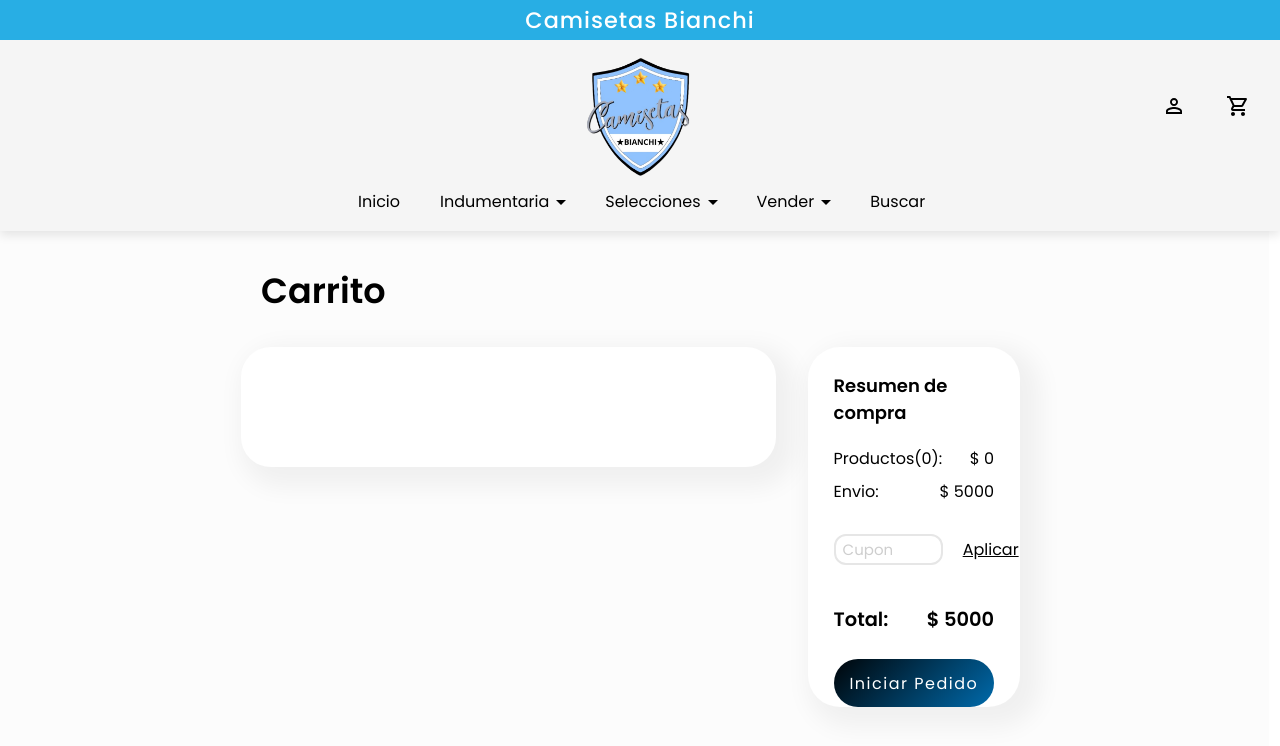
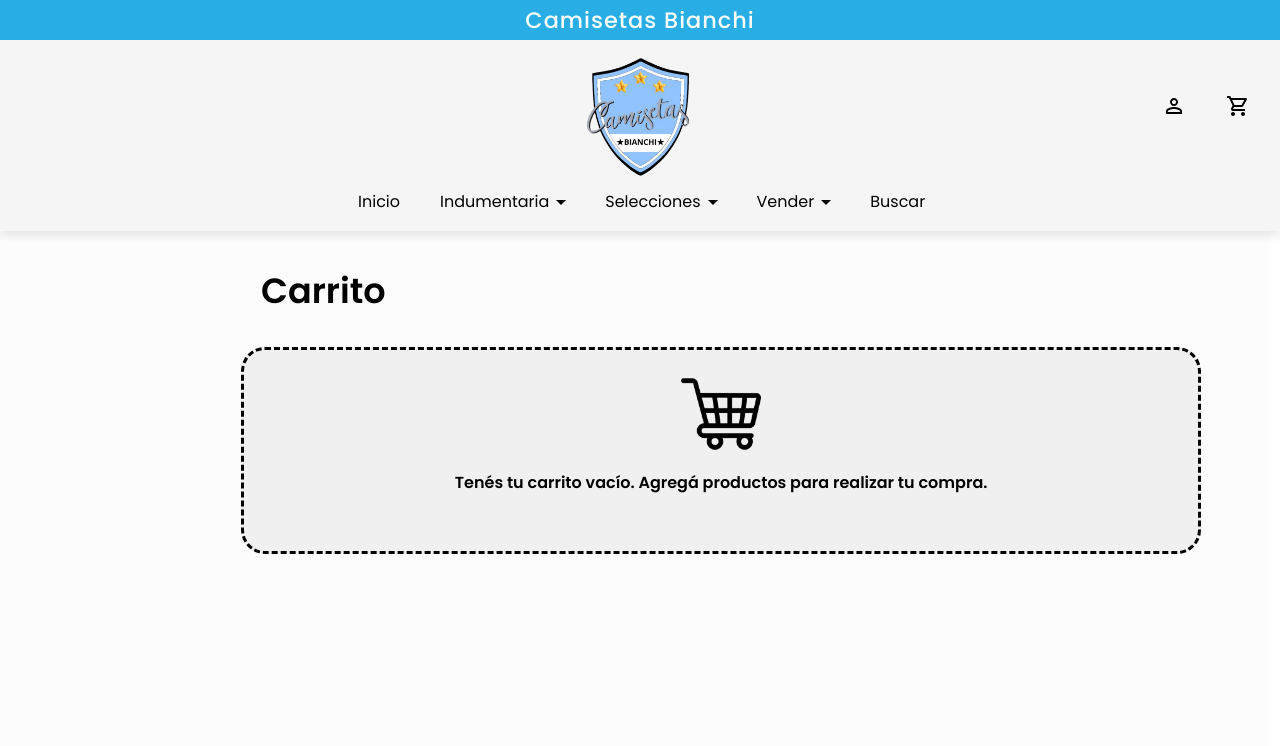
Before and after one commit to joacoss10/ApiECommerce, a React (Vite) app in the folder FrontEnd/: page /cart in a window 1280 px wide. Shown: the top 746 px of the page. Built offline with nearby package versions, Linux system fonts and the light colour scheme.

Commit message:
Agregué una vista para el carrito vacio

```diff
--- /dev/null
+++ b/FrontEnd/src/Styles/CarritoVacio.css
@@ -0,0 +1,28 @@
+.Contenedor-CarritoVacio {
+    border-radius: 1.5em;
+    background-color: #f0f0f0;
+    border-style: dashed;
+    width: 60em;
+    padding: 3.5em 2.3em;
+}
+
+
+.Foto-Carrito img {
+    margin: auto;
+    height: 5em;
+    width: 5em;
+    display: flex;
+    justify-content: center;
+    align-items: center;
+    margin-top: -2em;
+    margin-bottom: 1em;
+
+}
+
+.Descripcion h3 {
+    font-size: 1em;
+    font-weight: 600;
+    display: flex;
+    justify-content: center;
+    align-items: center;
+}
--- /dev/null
+++ b/FrontEnd/src/components/CarritoVacio.jsx
@@ -0,0 +1,17 @@
+import React from "react";
+import '../styles/CarritoVacio.css'
+import logoCarrito from '../assets/carrito-de-compras.png'
+
+const CarritoVacio = () => {
+    return (
+        <main className="Contenedor-CarritoVacio">
+            <div className="Foto-Carrito">
+                <img src={logoCarrito} alt="carrito" />
+            </div>
+            <div className="Descripcion">
+                <h3>Tenés tu carrito vacío. Agregá productos para realizar tu compra.</h3>
+            </div>
+        </main>
+    )
+}
+export default CarritoVacio
--- a/FrontEnd/src/components/Vender.jsx
+++ b/FrontEnd/src/components/Vender.jsx
@@ -7,7 +7,7 @@
         <main className="Contenedor-vender">
             <form className="Formulario">
                 <label for='Titulo' id='TituloLabel'><b>Título</b></label>
-                <input type="text" id='Titulo' placeholder="Escriba el título" required></input>
+                <input type="text" id='Titulo' placeholder="Escriba el título" maxLength={20} required></input>
                 <label for='Descripcion' id='DescripcionLabel'><b>Descripción</b></label>
                 <div className="description">
                     <textarea type="text" id='Descripcion' placeholder="Describa su producto" required></textarea>
--- a/FrontEnd/src/pages/CartPage.jsx
+++ b/FrontEnd/src/pages/CartPage.jsx
@@ -12,6 +12,7 @@
 import CachedIcon from '@mui/icons-material/Cached';
 import ClearIcon from '@mui/icons-material/Clear';
 import { useNavigate } from 'react-router-dom';
+import CarritoVacio from '../components/CarritoVacio'
 
 
 function CartPage() {
@@ -98,6 +99,7 @@
 
 
                 <div className="cart-content">
+                    {cartItems.length > 0 ? (
                         <div className="cart-items">
                             {cartItems.map((item, index) => (
                                 <div className="item" key={index}>
@@ -120,19 +122,20 @@
                                         </div>
                                     </div>
                                     <h4 className='item-price'>$ {item.precio * item.cantidad}</h4>
-
                                 </div>
                             ))}
-                        {false && cartItems.length > 0 && <button className='clear' onClick={clearCart}>Limpiar</button>}
+                            <button className='clear' onClick={clearCart}>Limpiar</button>
+                        </div>
+                    ) : (
+                        <div className="cart-empty">
+                            <nav />
+                            <CarritoVacio></CarritoVacio>
+                        </div>
+                    )}
 
-                    </div>
-
-
-
-
+                    {cartItems.length > 0 && (
                         <div className="cart-info">
                             <h4>Resumen de compra</h4>
-
                             <div className="productos">
                                 <span>Productos({getCantidadItems()}): </span>
                                 <span>$ {getTotal()}</span>
@@ -148,7 +151,6 @@
                                 <div className="cupon-btn">
                                     <button onClick={handleCuponClick}>Aplicar</button>
                                 </div>
-
                             </div>
                             <div className="cart-total">
                                 <span className='cart-price'>Total: </span>
@@ -163,11 +165,10 @@
                                 <button onClick={handleCheckOutClick}>Iniciar Pedido</button>
                             </div>
                         </div>
+                    )}
+                </div>
 
 
-
-
-                </div>
 
 
             </div>
--- a/FrontEnd/src/pages/SellerPage.jsx
+++ b/FrontEnd/src/pages/SellerPage.jsx
@@ -21,8 +21,8 @@
 
   return (
     <div className='sell-container'>
-        <Nav/>
-        <Vender></Vender>
+      <Nav />
+      <Vender></Vender>
 
     </div>
   )
```
Also changed, not shown: FrontEnd/src/assets/carrito-de-compras.png (added). Lines whose indentation alone changed are shown as unchanged.
